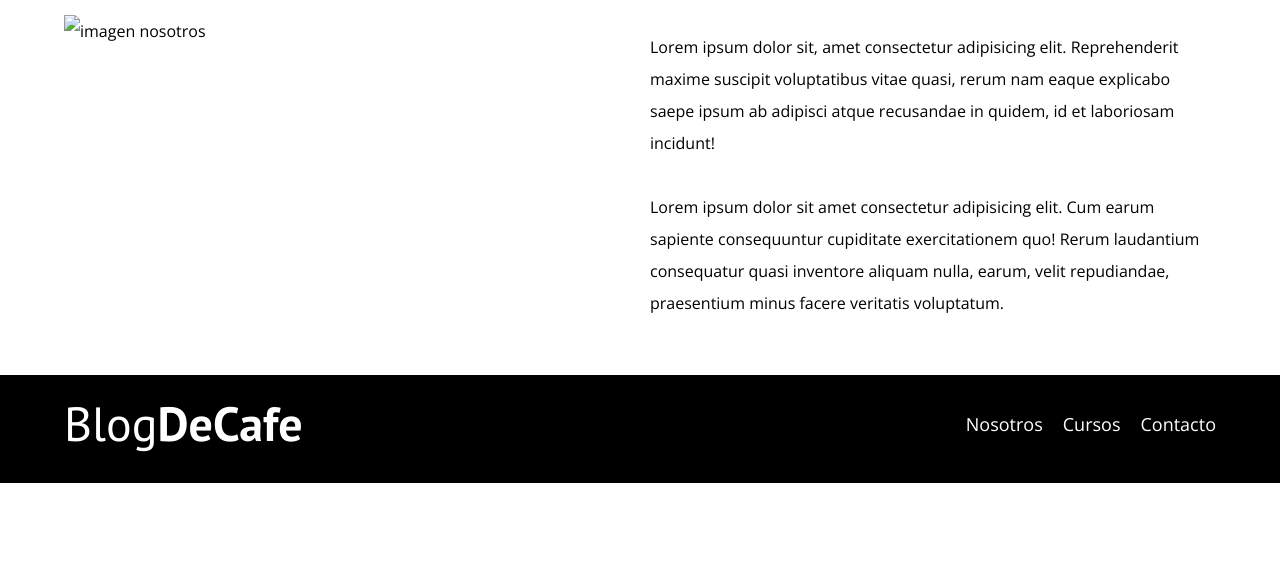
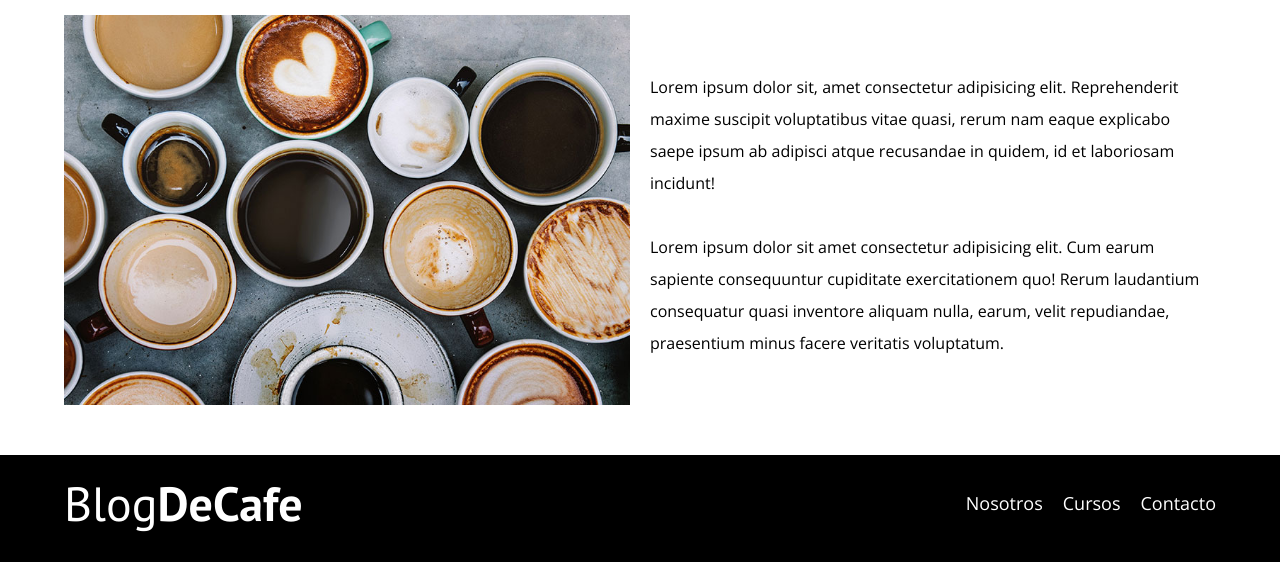
Before and after one commit to Nicolas2508Ca/Blog-cafe, a plain HTML site: page nosotros.html in a window 1280 px wide. Shown: the part 699-1261 px from the top of the page. Before the commit the page ends 1182 px from the top, so only its background shows below. Drawn offline with nearby package versions, Linux system fonts and the light colour scheme; the site is published under a folder, as on GitHub Pages, so addresses that start at the root find nothing.

Commit message:
Add modernizer.js script to multiple HTML files

```diff
--- a/nosotros.html
+++ b/nosotros.html
@@ -38,7 +38,7 @@
 
         <div class="sobre-nosotros">
             <div class="sobre-nosotros__imagen">
-                <img src="/img/nosotros.jpg" alt="imagen nosotros">
+                <img src="img/nosotros.jpg" alt="imagen nosotros">
             </div>
 
             <div class="sobre-nosotros__texto">
@@ -65,5 +65,7 @@
         </div>
 
     </footer>
+
+    <script src="js/modernizer.js"></script>
 </body>
 </html>
```
Also changed, not shown: contacto.html (+1 -0 lines), cursos.html (+1 -0 lines), entrada.html (+1 -0 lines).
